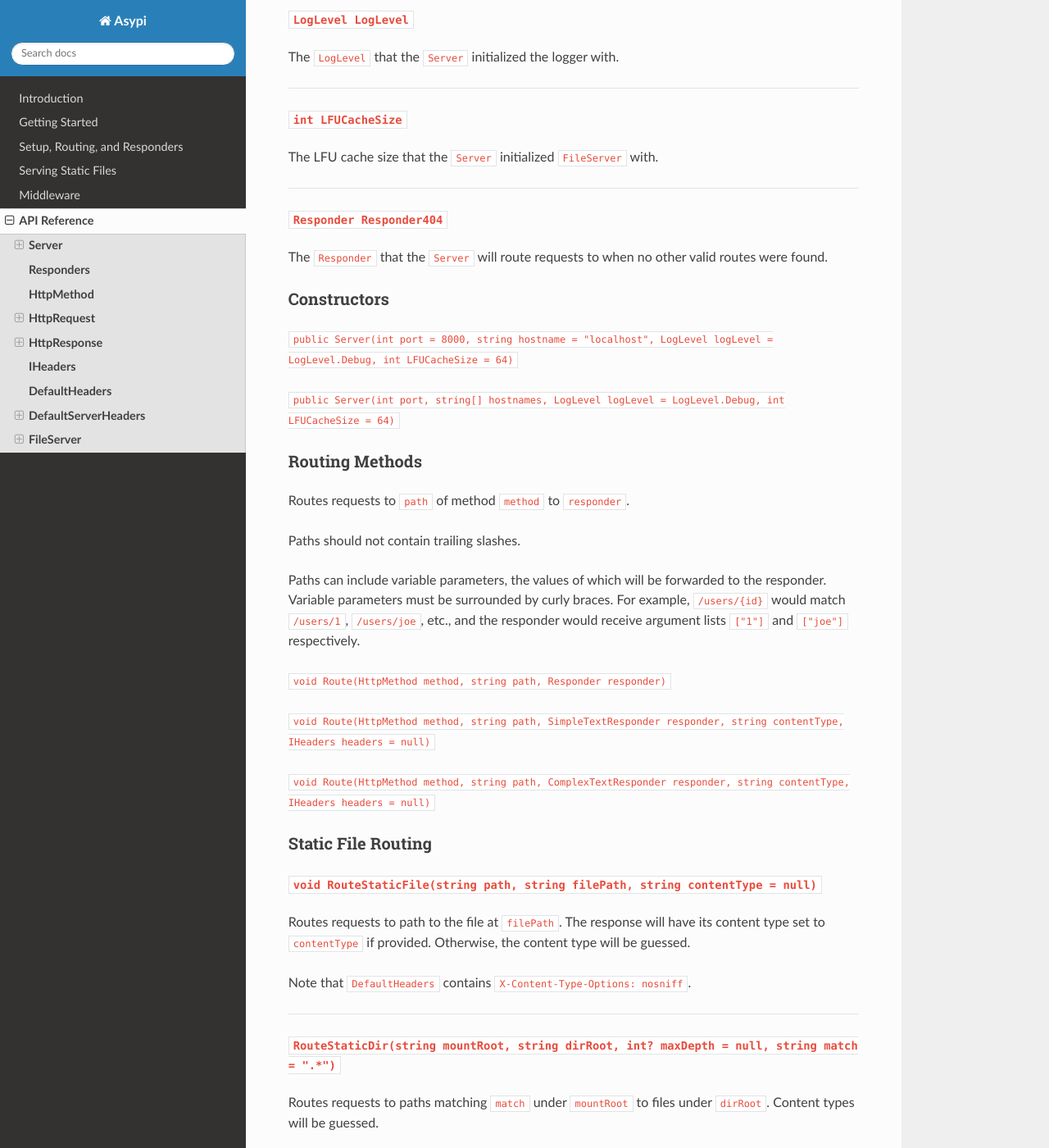
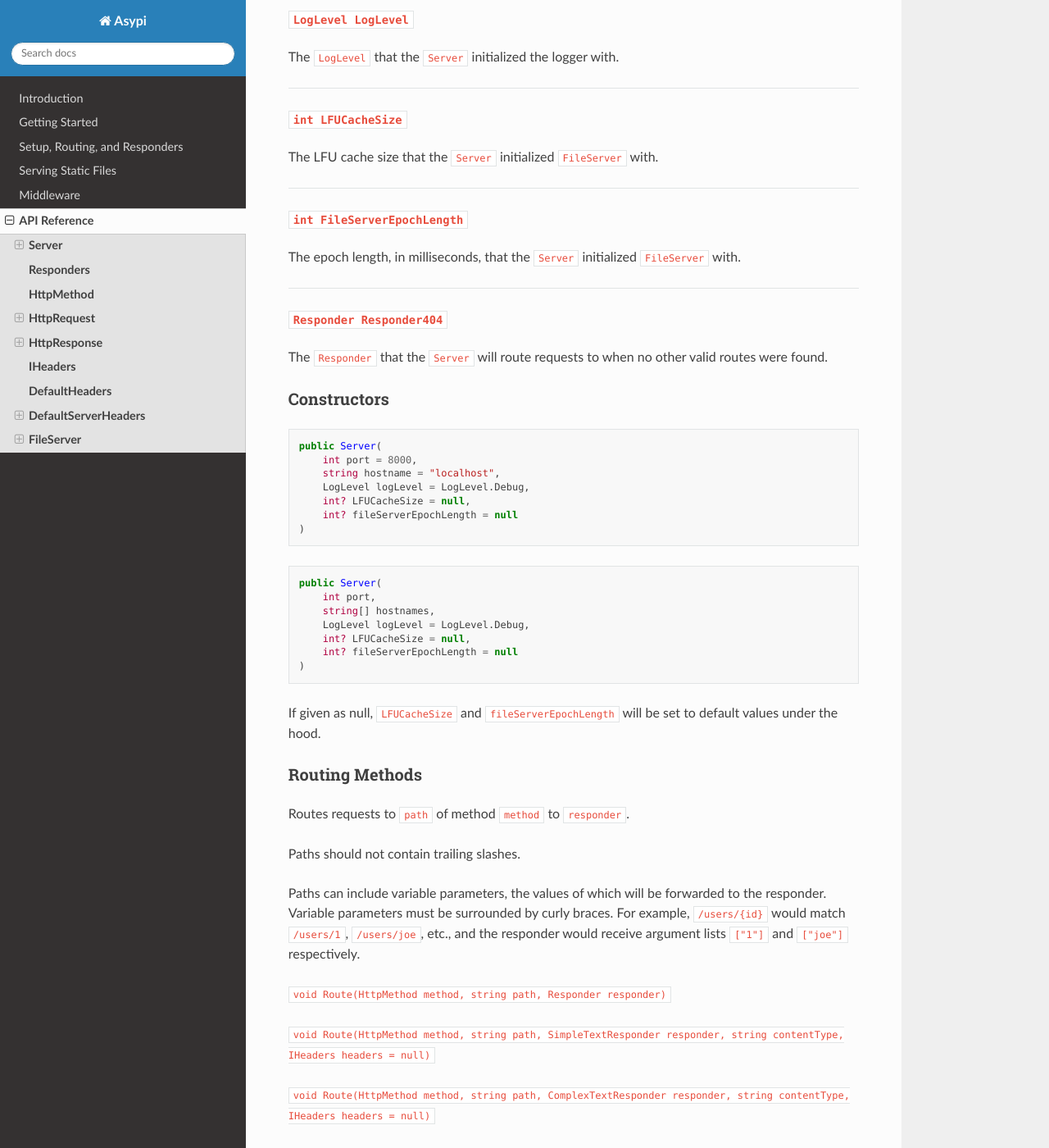
Before and after one commit to oldstork/asypi, a Sphinx documentation site: the page built from docs/source/api_reference.md, in a window 1280 px wide and 1400 px high, scrolled down 646 px. Shown: the whole window at 82% size. Built offline with Sphinx 7.4.7 and the Read the Docs theme 2.0.0, drawn with Linux system fonts in a browser that asks for light colours.

Commit message:
Updated docs for previous commit changes

````diff
--- a/docs/source/api_reference.md
+++ b/docs/source/api_reference.md
@@ -32,15 +32,39 @@ The LFU cache size that the `Server` initialized `FileServer` with.
 
 ---
 
+#### `int FileServerEpochLength`
+
+The epoch length, in milliseconds, that the `Server` initialized `FileServer` with.
+
+---
+
 #### `Responder Responder404`
 
 The `Responder` that the `Server` will route requests to when no other valid routes were found.
 
 ### Constructors
 
-`public Server(int port = 8000, string hostname = "localhost", LogLevel logLevel = LogLevel.Debug, int LFUCacheSize = 64)`
+```C#
+public Server(
+    int port = 8000,
+    string hostname = "localhost",
+    LogLevel logLevel = LogLevel.Debug,
+    int? LFUCacheSize = null,
+    int? fileServerEpochLength = null
+)
+```
 
-`public Server(int port, string[] hostnames, LogLevel logLevel = LogLevel.Debug, int LFUCacheSize = 64)`
+```C#
+public Server(
+    int port,
+    string[] hostnames,
+    LogLevel logLevel = LogLevel.Debug,
+    int? LFUCacheSize = null,
+    int? fileServerEpochLength = null
+)
+```
+
+If given as null, `LFUCacheSize` and `fileServerEpochLength` will be set to default values under the hood.
 
 ### Routing Methods
 
````
Also changed, not shown: docs/source/static_files.md (+1 -1 lines).
